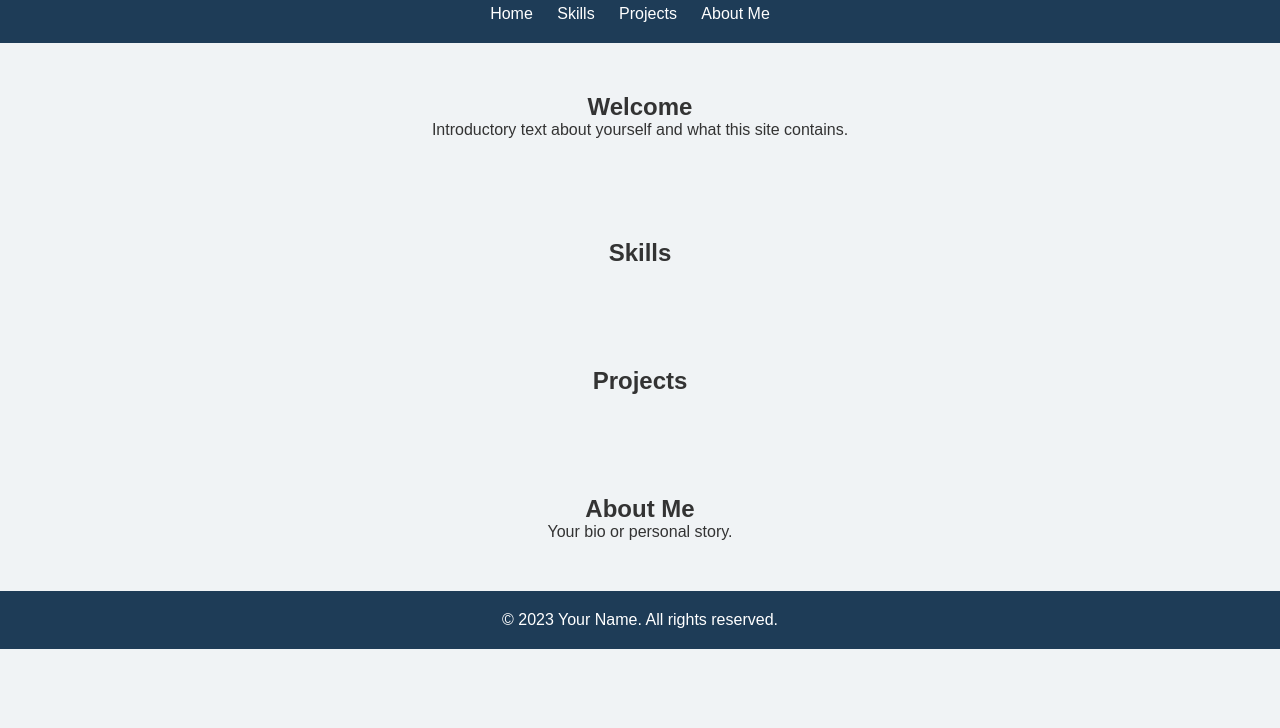
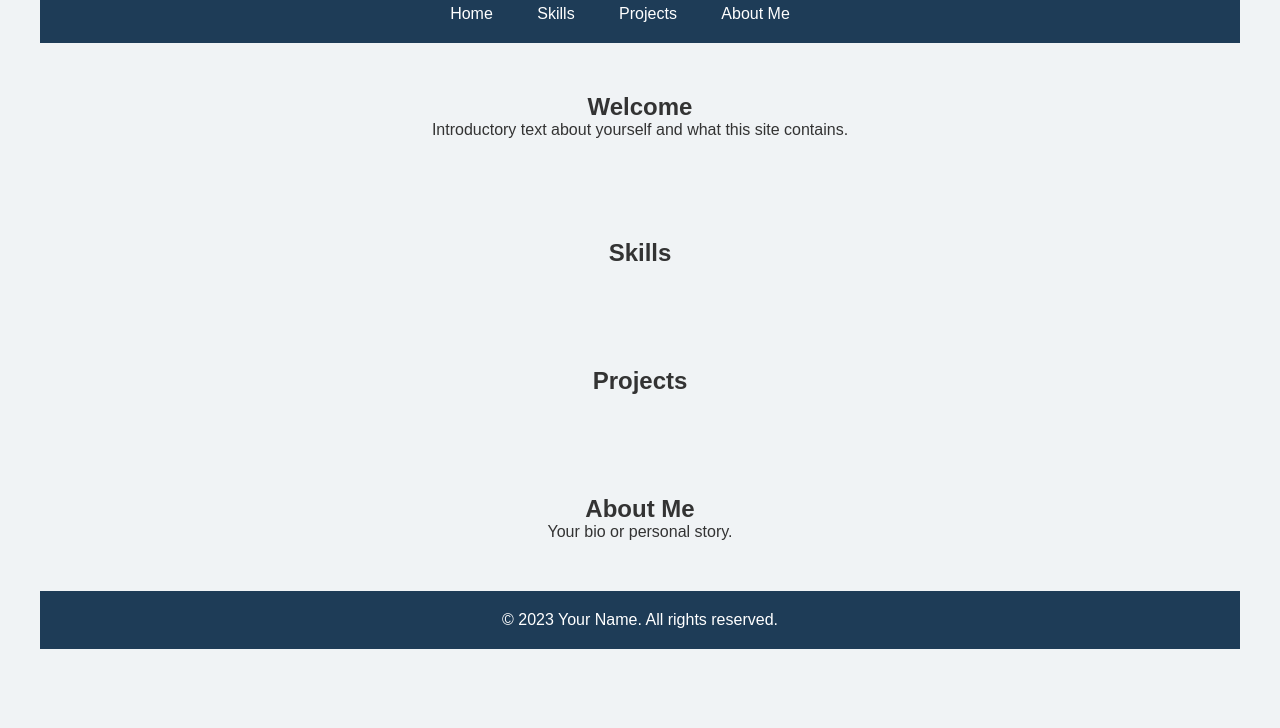
Before and after one commit to matthewpobrien/Website, a plain HTML site: page index.html in a window 1280 px wide. Shown: the part 72-800 px from the top of the page. Drawn offline with Linux system fonts and the light colour scheme.

Commit message:
Update styles.css

```diff
--- a/styles.css
+++ b/styles.css
@@ -51,3 +51,45 @@ footer {
     padding: 20px;
     text-align: center;
 }
+
+/* ... [rest of the CSS code] ... */
+
+/* --- RESPONSIVENESS --- */
+
+/* Tablets (600px and above) */
+@media only screen and (min-width: 600px) {
+    nav ul {
+        padding: 0;
+        text-align: center;
+    }
+
+    nav ul li {
+        display: inline-block;
+        margin-right: 20px;
+    }
+}
+
+/* Small desktops and laptops (768px and above) */
+@media only screen and (min-width: 768px) {
+    body {
+        max-width: 1200px;
+        margin: 0 auto;  /* centers the content if screen is wider than max-width */
+    }
+
+    header, footer {
+        padding-left: 40px;
+        padding-right: 40px;
+    }
+
+    section {
+        padding-left: 40px;
+        padding-right: 40px;
+    }
+}
+
+/* Large desktops (1200px and above) */
+@media only screen and (min-width: 1200px) {
+    nav ul li {
+        margin-right: 40px;
+    }
+}
```
